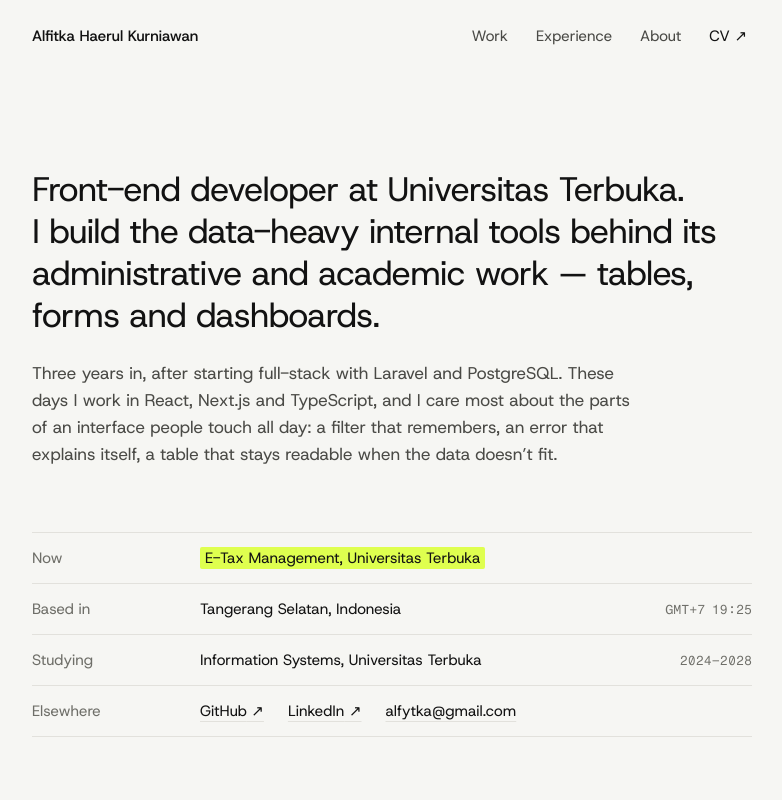
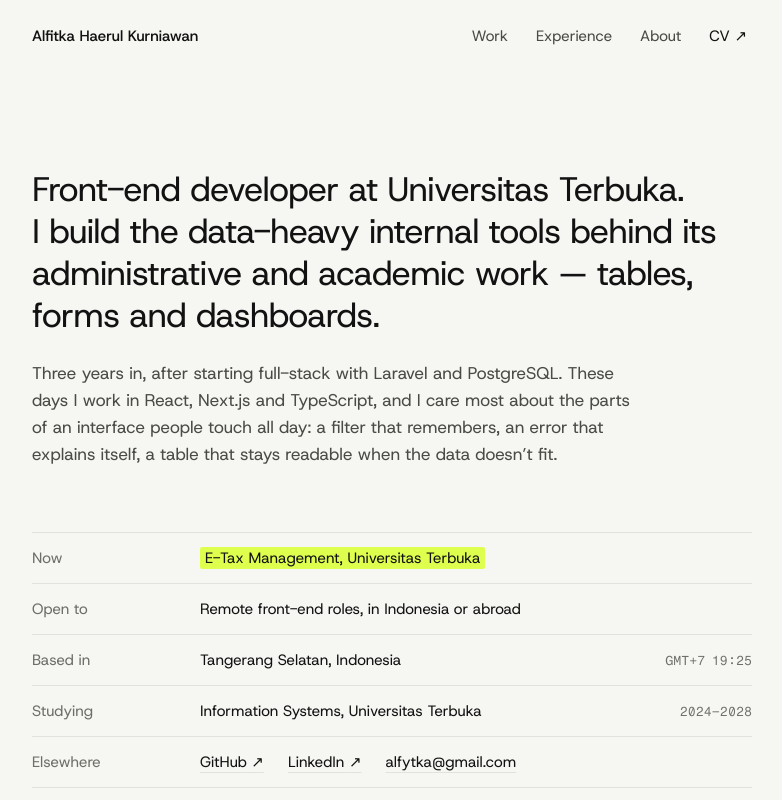
Before and after one commit to alfytka/alfytka.github.io, a Next.js app: page / in a window 1280 px wide. Shown: the top 800 px of the page, without its empty margins (248-1030 px from the left). Built offline with nearby package versions, Linux system fonts and the light colour scheme.

Commit message:
add 'Open to' to row

```diff
--- a/src/app/page.tsx
+++ b/src/app/page.tsx
@@ -58,6 +58,7 @@ export default function Home() {
             <LedgerRow label="Now">
               <Mark>{intro.now}</Mark>
             </LedgerRow>
+            <LedgerRow label="Open to">{intro.openTo}</LedgerRow>
             <LedgerRow label="Based in" aside={<LocalTime />}>
               {person.location}
             </LedgerRow>
--- a/src/content/profile.ts
+++ b/src/content/profile.ts
@@ -30,6 +30,7 @@ export const intro = {
   supporting:
     "Three years in, after starting full-stack with Laravel and PostgreSQL. These days I work in React, Next.js and TypeScript, and I care most about the parts of an interface people touch all day: a filter that remembers, an error that explains itself, a table that stays readable when the data doesn’t fit.",
   now: "E-Tax Management, Universitas Terbuka",
+  openTo: "Remote front-end roles, in Indonesia or abroad",
   studying: { label: "Information Systems, Universitas Terbuka", years: "2024–2028" },
 } as const;
 
```
